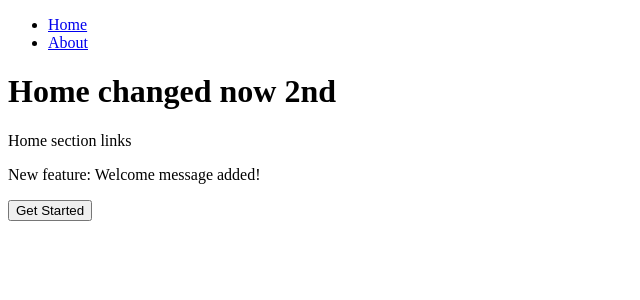
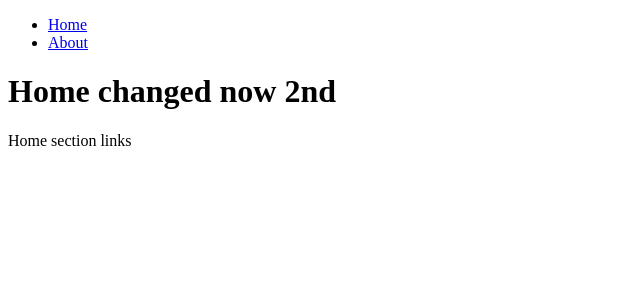
Before and after one commit to deepaksmallcase/test-release-please, a React app: page / in a window 1280 px wide. Shown: the top 300 px of the page, without its empty margins (0-640 px from the left). Built offline with nearby package versions, Linux system fonts and the light colour scheme; the HTML template or start-up script is replaced by a standard one.

Commit message:
revert: remove welcome message and get started button from home page

```diff
--- a/src/components/Home.js
+++ b/src/components/Home.js
@@ -5,8 +5,6 @@ const Home = () => {
     <div>
       <h1>Home changed now 2nd</h1>
       <div>Home section links</div>
-      <p>New feature: Welcome message added!</p>
-      <button>Get Started</button>
     </div>
   );
 };
```
